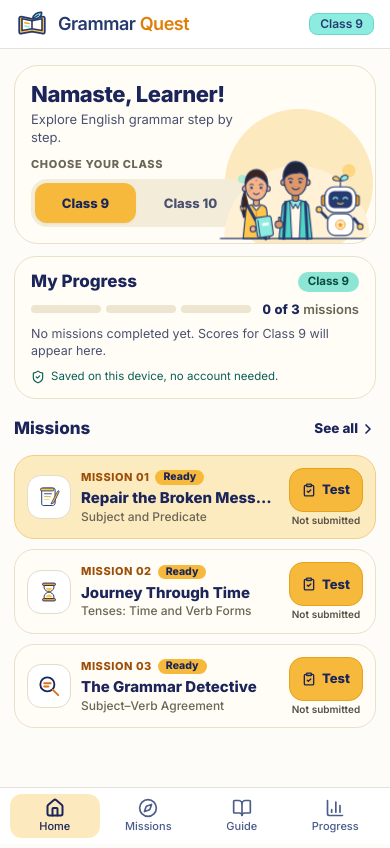
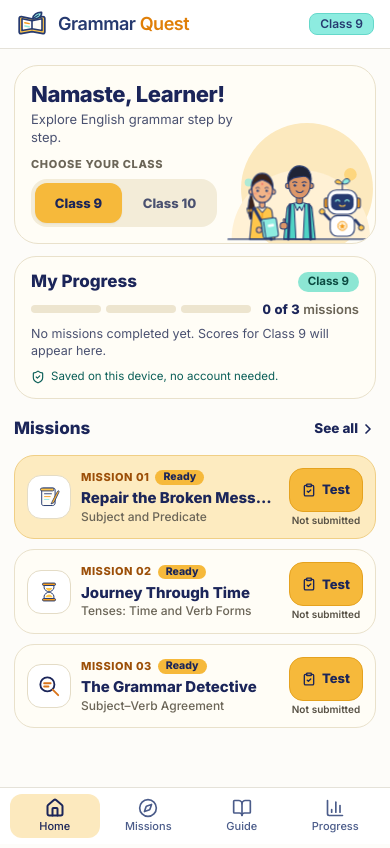
Before and after one commit to pkr-pradeep/grammar-quest, a React (Vite) app: page / in a window 390 px wide. Built offline with nearby package versions, Linux system fonts and the light colour scheme.

Commit message:
ui: fix layout responsiveness in dashboard header
Adjust font sizes, container widths, and whitespace behavior for the welcome greeting and class selector to prevent overflow on smaller screen sizes.

```diff
--- a/src/features/home/Dashboard.tsx
+++ b/src/features/home/Dashboard.tsx
@@ -107,8 +107,8 @@ export const Dashboard: React.FC<DashboardProps> = ({
         className="relative overflow-hidden rounded-[24px] bg-[#FFFDF6] border-[1.5px] border-[#E9E1CB] p-4 min-h-[178px] flex items-center"
       >
         {/* Left Column: Greeting + Class Segmented Control */}
-        <div className="relative z-10 w-[204px] min-[375px]:w-[214px] sm:w-auto sm:max-w-[360px] md:max-w-[440px]">
-          <h1 className="text-[22px] sm:text-[26px] font-extrabold leading-[1.15] tracking-[-0.02em] text-[#1B2559]">
+        <div className="relative z-20 w-[196px] min-[375px]:w-[214px] sm:w-auto sm:max-w-[360px] md:max-w-[440px]">
+          <h1 className="text-[21px] min-[375px]:text-[22px] sm:text-[26px] font-extrabold leading-[1.15] tracking-[-0.02em] text-[#1B2559] whitespace-nowrap sm:whitespace-normal">
             Namaste, Learner!
           </h1>
           <p className="text-[13px] leading-[1.35] text-[#4A5170] mt-1">
@@ -125,7 +125,7 @@ export const Dashboard: React.FC<DashboardProps> = ({
             <div
               role="group"
               aria-labelledby="class-selector-label"
-              className="grid grid-cols-2 gap-1 p-1 rounded-[16px] bg-[#F3ECD8] w-full max-w-[214px] sm:max-w-[240px]"
+              className="grid grid-cols-2 gap-1 p-1 rounded-[16px] bg-[#F3ECD8] w-[176px] min-[375px]:w-[186px] sm:w-[236px]"
             >
               {CLASS_OPTIONS.map(({ level, label }) => {
                 const isSelected = selectedClass === level;
@@ -136,7 +136,7 @@ export const Dashboard: React.FC<DashboardProps> = ({
                     aria-pressed={isSelected}
                     onClick={() => onSelectClass(level)}
                     className={[
-                      'h-10 px-3 rounded-[12px] text-[13px] font-extrabold whitespace-nowrap',
+                      'h-10 px-2 sm:px-3 rounded-[12px] text-[12.5px] min-[375px]:text-[13px] font-extrabold whitespace-nowrap',
                       'transition-colors duration-150 cursor-pointer',
                       'focus-visible:outline-[3px] focus-visible:outline-offset-2 focus-visible:outline-[#1B2559]',
                       isSelected
@@ -155,9 +155,9 @@ export const Dashboard: React.FC<DashboardProps> = ({
         {/* Right: Bottom-Right Anchored Existing Trio Artwork + Soft Warm Circle */}
         <div
           aria-hidden="true"
-          className="pointer-events-none select-none absolute right-[-6px] bottom-0 w-[150px] h-[116px] min-[375px]:w-[170px] min-[375px]:h-[130px] sm:w-[230px] sm:h-[152px] md:w-[260px] md:h-[164px] flex items-end justify-end"
+          className="pointer-events-none select-none absolute right-[-6px] bottom-0 z-10 w-[132px] h-[104px] min-[375px]:w-[162px] min-[375px]:h-[124px] sm:w-[230px] sm:h-[152px] md:w-[260px] md:h-[164px] flex items-end justify-end"
         >
-          <span className="absolute right-2 bottom-[-14px] w-[132px] h-[132px] min-[375px]:w-[148px] min-[375px]:h-[148px] sm:w-[196px] sm:h-[196px] rounded-full bg-[#FCE9BE]" />
+          <span className="absolute right-2 bottom-[-12px] w-[112px] h-[112px] min-[375px]:w-[132px] min-[375px]:h-[132px] sm:w-[196px] sm:h-[196px] rounded-full bg-[#FCE9BE]" />
           <WelcomeTrioIllustration className="relative z-10 w-full h-auto max-h-full block translate-y-[2px]" />
         </div>
       </motion.section>
```
